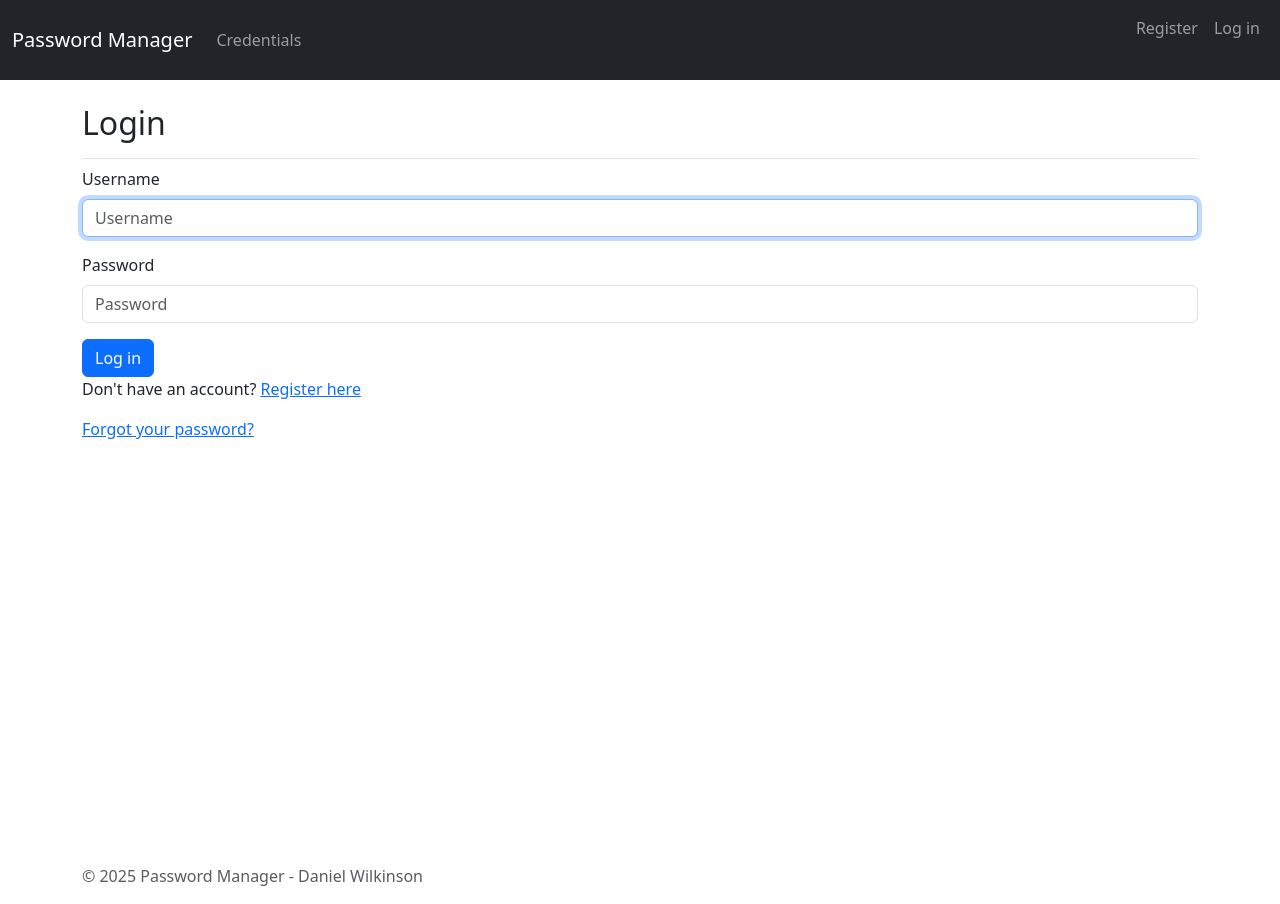
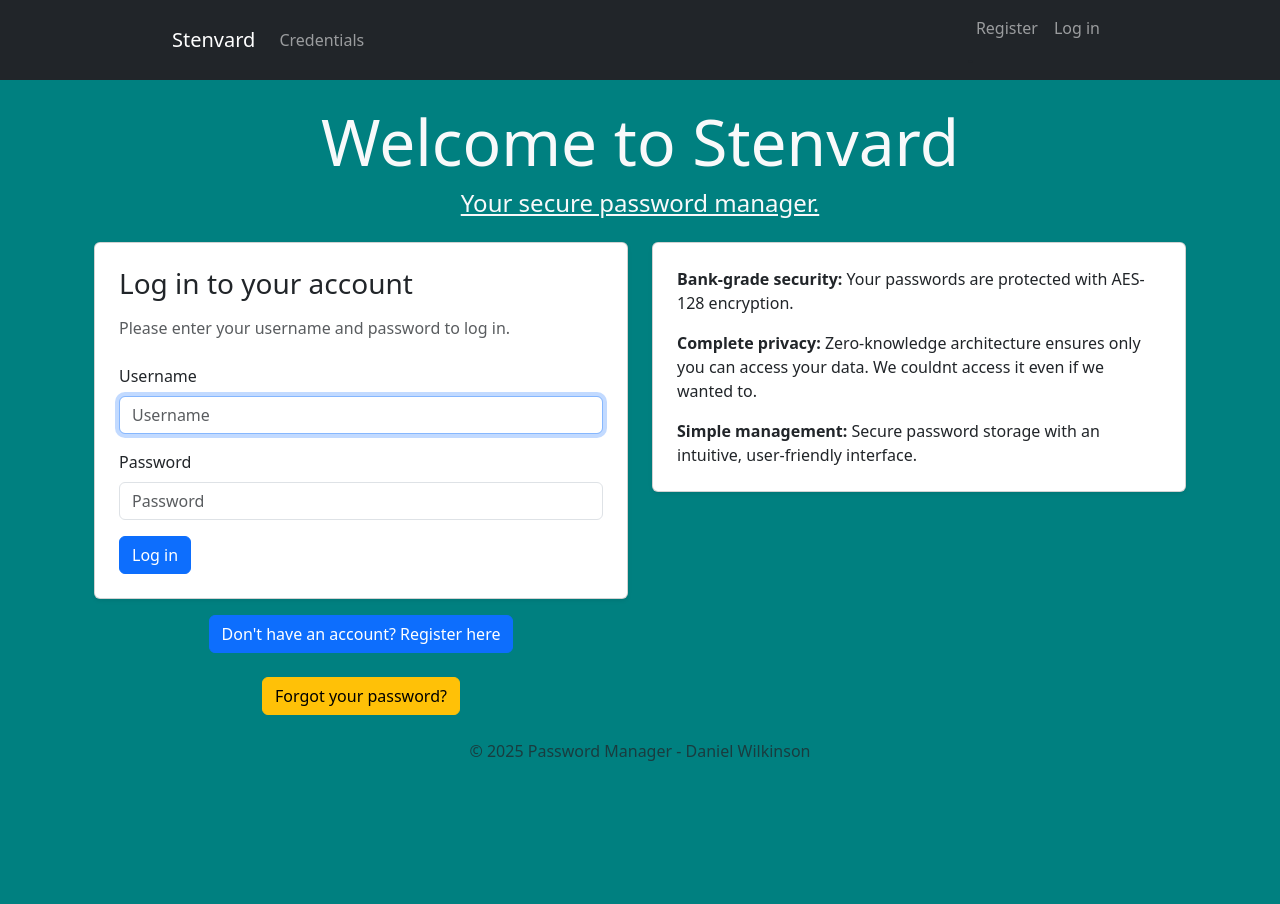
Before and after one commit to danjwilko/password_manager, a Django app: page /accounts/login/ in a window 1280 px wide. After the commit the page ends 761 px from the top, so only its background shows below. Run offline with Django 5.2, Linux system fonts and the light colour scheme; some libraries are stand-ins or nearby versions.

Commit message:
Styling updates. Slightly more user friendly info.

```diff
--- a/accounts/templates/registration/login.html
+++ b/accounts/templates/registration/login.html
@@ -2,20 +2,67 @@
 {% load django_bootstrap5 %}
 
 {% block page_header %}
-    <h2 class="h2">Login</h2>
+<h2 class="display-3 text-light text-center">Welcome to Stenvard</h2>
+<h4 class="text-light text-center text-decoration-underline"> Your secure password manager.</h4>
 {% endblock page_header %}
 
 {% block content %}
-    {% if form.errors %}
-    <p>Your username and password didn't match. Please try again.</p>
-    {% endif %}
 
-    <form action="{% url 'accounts:login' %}" method='post'>
-        {% csrf_token %}
-        {% bootstrap_form form %}
-        {% bootstrap_button button_type="submit" content="Log in" %}
+<div class="container align-content-center">
+  <div class="row">
+    <div class="col-lg-6 col-md-8 col-sm-10">
+      <div class="card shadow-sm">
+        <div class="card-body p-4">
+          <h3 class="card-title mb-3">Log in to your account</h3>
+          <p class="card-text text-muted">
+            Please enter your username and password to log in.
+          </p>
+        </div>
+        {% if form.errors %}
+        <div class="alert alert-danger" role="alert">
+            <i class="bi bi-exclamation-triangle-fill"></i>
+            <strong>Login failed:</strong> Please check your username and password and try again.
+        </div>
+        {% endif %}
+        <div class="px-4 pb-4">
+        <form action="{% url 'accounts:login' %}" method="post">
+            {% csrf_token %}
+            {% bootstrap_form form %}
+            {% bootstrap_button button_type="submit" content="Log in" %}
+          </form>
+        </div>
+      </div>
+      <div class="text-center">
+      <button type="button" class="btn btn-primary text-center mb-2 mt-3" onclick="location.href='{% url 'accounts:register' %}'">
+        Don't have an account?
+        Register here
+      </button>
+        </div>
+      <div class="text-center">
+      <button type="button" class="btn btn-warning text-center mb-2 mt-3" onclick="location.href='{% url 'accounts:forgotten_password' %}' ">
+        Forgot your password?
+      </button>
+    </div>
+    </div>
 
-    </form>
-    <p>Don't have an account? <a href="{% url 'accounts:register' %}">Register here</a></p>
-    <p><a href="{% url 'accounts:forgotten_password' %}">Forgot your password?</a></p>
+    <div class="col-lg-6 col-md-4 col-sm-12">
+        <div class="card shadow-sm">
+        <div class="card-body p-4">
+          <div class="card-description">
+            <p class="card-text">
+                <strong>Bank-grade security:</strong> Your passwords are protected with AES-128 encryption.
+            </p>
+            <p class="card-text">
+                <strong>Complete privacy:</strong> Zero-knowledge architecture ensures only you can access your data. We couldnt access it even if we wanted to.
+            </p>
+            <p class="card-text">
+                <strong>Simple management:</strong> Secure password storage with an intuitive, user-friendly interface.
+            </p>
+          </div>
+        </div>
+      </div>
+    </div>
+  </div>
+</div>
+
 {% endblock content %}
--- a/password_manager/templates/password_manager/base.html
+++ b/password_manager/templates/password_manager/base.html
@@ -3,19 +3,23 @@
 <head>
     <meta charset="UTF-8">
     <meta name="viewport" content="width=device-width, initial-scale=1.0">
-    <title>Password Manager</title>
+    <title>Stenvard</title>
 
     {% load django_bootstrap5 %}
     {% bootstrap_css %}
     {% bootstrap_javascript %}
 
+    <style>
+        body {
+            background-color: teal;
+        }
+    </style>
 </head>
 <body>
     <!--Navbar-->
-
     <nav class="navbar navbar-dark bg-dark navbar-expand-lg mb-4 ">
-        <div class="container-fluid">
-            <a class="navbar-brand" href="{% url 'password_manager:index' %}">Password Manager</a>
+        <div class="container-fluid w-75">
+            <a class="navbar-brand" href="{% url 'password_manager:index' %}">Stenvard</a>
 
             <button class="navbar-toggler" type="button" data-bs-toggle="collapse"
             data-bs-target="#navbarCollapse" aria-controls="navbarCollapse" aria-expanded="false"
@@ -61,18 +65,18 @@
 </div>
 
 </nav>
-<div class="container flex-container d-flex flex-column min-vh-100">
+<div class="container flex-container d-flex flex-column">
     <main class="flex-grow-1">
-        <div class="pb-2 mb-2 border-bottom">
+        <div class="pb-2 mb-2">
             {% block page_header %}
-                <h2 class="h2">Password Manager</h2>
             {% endblock page_header %}
         </div>
         <div>
             {% block content %} {% endblock content %}
         </div>
     </main>
-<footer class="mt-auto py-3">
+</div>
+<footer class="mt-auto py-3 text-center">
     <div class="footer">
         <span class="text-muted">© 2025 Password Manager - Daniel Wilkinson</span>
     </div>
```
Also changed, not shown: accounts/templates/registration/forgotten_password.html (+8 -2 lines), password_manager/templates/password_manager/credentials.html (+20 -10 lines), password_manager/templates/password_manager/index.html (+22 -5 lines), password_manager/templates/password_manager/view_credential.html (+18 -12 lines).
